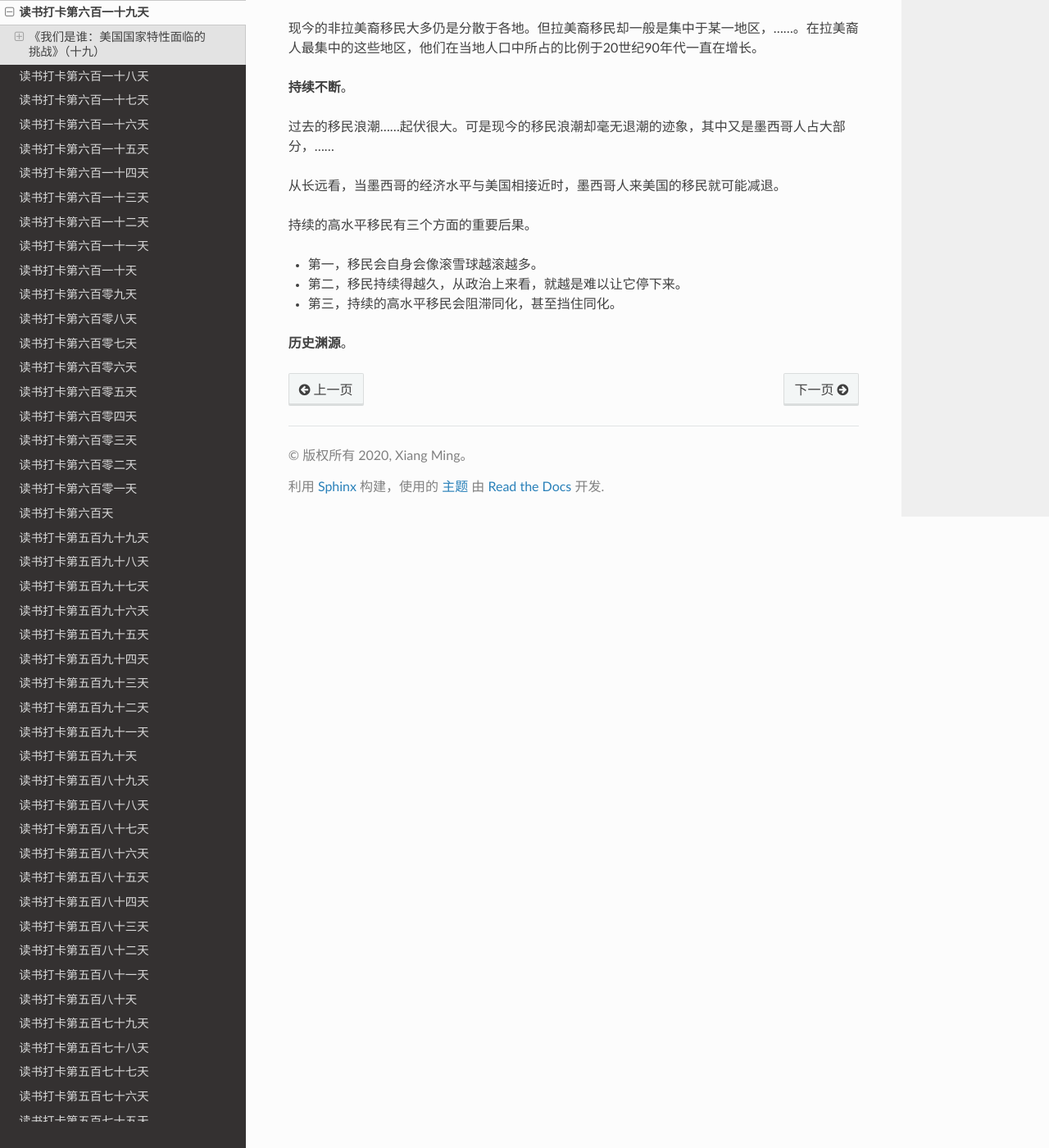
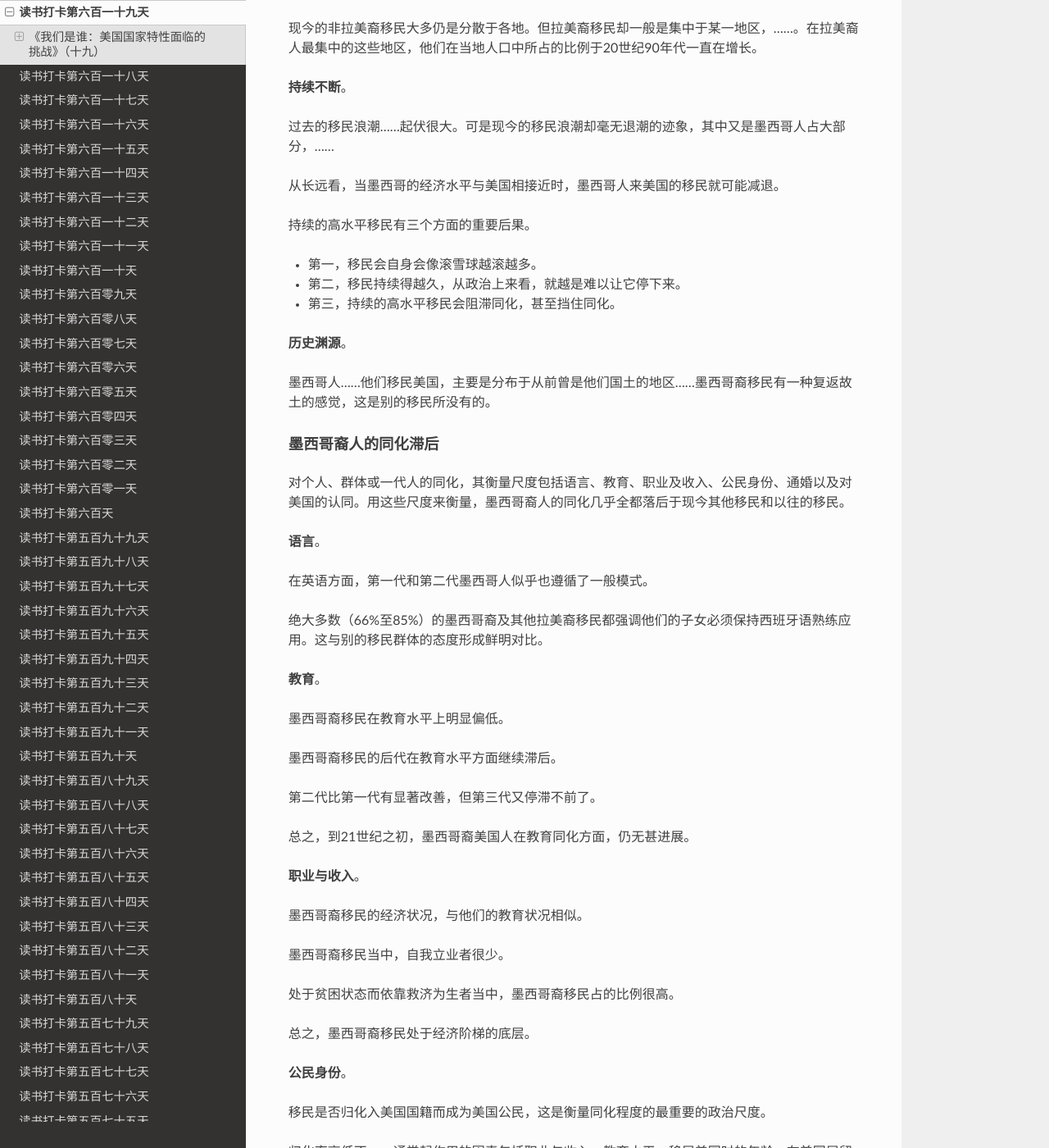
Before and after one commit to xiangming1975/reading, a Sphinx documentation site: the page built from source/2022-07-19.md, in a window 1280 px wide and 1400 px high, scrolled down 1077 px. Shown: the whole window at 82% size. Built offline with Sphinx 7.4.7 and the Read the Docs theme 2.0.0, drawn with Linux system fonts in a browser that asks for light colours; some of the changed text lies outside the part shown.

Commit message:
自动提交时间: 2022-07-15T22:00:02,794807291+08:00

```diff
--- a/source/2022-07-19.md
+++ b/source/2022-07-19.md
@@ -43,3 +43,61 @@
 * 第三，持续的高水平移民会阻滞同化，甚至挡住同化。
 
 **历史渊源**。
+
+墨西哥人……他们移民美国，主要是分布于从前曾是他们国土的地区……墨西哥裔移民有一种复返故土的感觉，这是别的移民所没有的。
+
+#### 墨西哥裔人的同化滞后
+
+对个人、群体或一代人的同化，其衡量尺度包括语言、教育、职业及收入、公民身份、通婚以及对美国的认同。用这些尺度来衡量，墨西哥裔人的同化几乎全都落后于现今其他移民和以往的移民。
+
+**语言**。
+
+在英语方面，第一代和第二代墨西哥人似乎也遵循了一般模式。
+
+绝大多数（66%至85%）的墨西哥裔及其他拉美裔移民都强调他们的子女必须保持西班牙语熟练应用。这与别的移民群体的态度形成鲜明对比。
+
+**教育**。
+
+墨西哥裔移民在教育水平上明显偏低。
+
+墨西哥裔移民的后代在教育水平方面继续滞后。
+
+第二代比第一代有显著改善，但第三代又停滞不前了。
+
+总之，到21世纪之初，墨西哥裔美国人在教育同化方面，仍无甚进展。
+
+**职业与收入**。
+
+墨西哥裔移民的经济状况，与他们的教育状况相似。
+
+墨西哥裔移民当中，自我立业者很少。
+
+处于贫困状态而依靠救济为生者当中，墨西哥裔移民占的比例很高。
+
+总之，墨西哥裔移民处于经济阶梯的底层。
+
+**公民身份**。
+
+移民是否归化入美国国籍而成为美国公民，这是衡量同化程度的最重要的政治尺度。
+
+归化率高低不一，通常起作用的因素包括职业与收入、教育水平、移居美国时的年龄、在美国居留时间的长短以及原籍国家或地区的远近。
+
+在20世纪后期，墨西哥人归化率居于最低者之列。
+
+**通婚**。
+
+本族移民若人数少或分散于各地，则与异族通婚者会多些。相反，同族的人既多又集中且地位低下，则很可能是在同族之间结婚。墨西哥裔移民即是如此，……
+
+在许多情况下，同化事实上是逆向的，也就是说，配偶中的非拉美裔一方及子女往往自称为拉美裔人，甚至不懂西班牙语的人也这样。
+
+**对美国的认同**。
+
+同化的最终标准是外来移民对美国的认同，是否接受美国信念，采纳美国的文化，从而放弃对其原籍国家及其文化和价值观的忠诚。
+
+墨西哥裔移民对美国的认同仍是乏力的。
+
+墨西哥裔美国人并不是第三代人比祖辈、父辈更加认同于美国。
+
+**总结**。
+
+美国移民和同化问题中，墨西哥居于中心地位。
```
